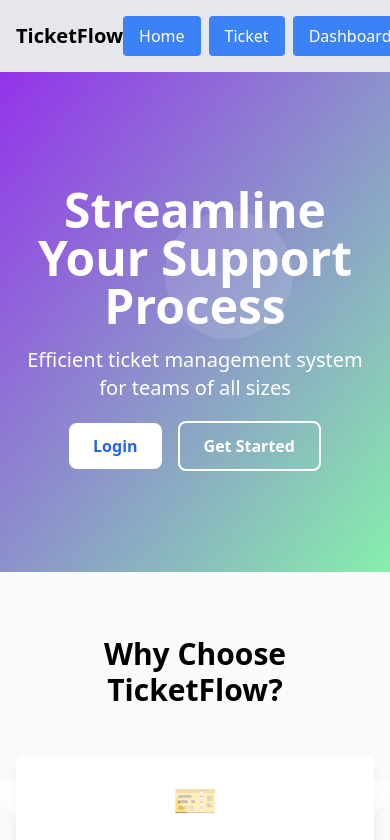
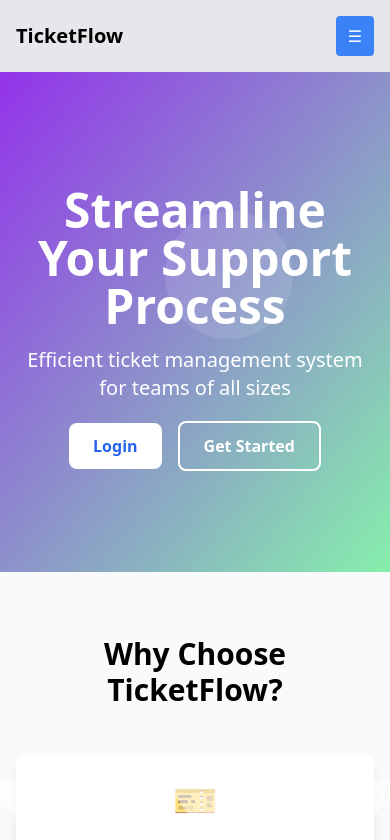
Before and after one commit to Aaron-ojo/HNG-INTERNSHIP, a React (Vite) app in the folder ticketing/: page / in a window 390 px wide. Shown: the top 840 px of the page. Built offline with nearby package versions, Linux system fonts and the light colour scheme.

Commit message:
hamburger menu

```diff
--- a/ticketing/src/Layout/Header.jsx
+++ b/ticketing/src/Layout/Header.jsx
@@ -1,30 +1,72 @@
-import React from "react";
+import React, { useState } from "react";
 import { Link } from "react-router-dom";
 
 const Header = () => {
+  const [isMenuOpen, setIsMenuOpen] = useState(false);
+
   return (
     <header className="bg-gray-200 shadow-lg">
       <div className="container mx-auto px-4 py-4">
         <div className="flex justify-between items-center">
           <div className="text-xl font-bold">TicketFlow</div>
-          <div className="flex space-x-2">
-            <Link to="/" className="bg-blue-500 text-white px-4 py-2 rounded">
+
+          {/* Desktop Menu - hidden on mobile */}
+          <div className="hidden md:flex space-x-4">
+            <Link
+              to="/"
+              className="bg-blue-500 text-white px-4 py-2 rounded hover:bg-blue-600 transition"
+            >
               Home
             </Link>
             <Link
               to="/ticketmanagement"
-              className="bg-blue-500 text-white px-4 py-2 rounded"
+              className="bg-blue-500 text-white px-4 py-2 rounded hover:bg-blue-600 transition"
             >
               Ticket
             </Link>
             <Link
               to="/dashboard"
-              className="bg-blue-500 text-white px-4 py-2 rounded"
+              className="bg-blue-500 text-white px-4 py-2 rounded hover:bg-blue-600 transition"
             >
               Dashboard
             </Link>
           </div>
+
+          {/* Mobile Menu Button */}
+          <button
+            className="md:hidden bg-blue-500 text-white px-3 py-2 rounded"
+            onClick={() => setIsMenuOpen(!isMenuOpen)}
+          >
+            ☰
+          </button>
         </div>
+
+        {/* Mobile Menu - shown when hamburger is clicked */}
+        {isMenuOpen && (
+          <div className="md:hidden mt-4 space-y-2">
+            <Link
+              to="/"
+              className="block bg-blue-500 text-white px-4 py-2 rounded hover:bg-blue-600 transition"
+              onClick={() => setIsMenuOpen(false)}
+            >
+              Home
+            </Link>
+            <Link
+              to="/ticketmanagement"
+              className="block bg-blue-500 text-white px-4 py-2 rounded hover:bg-blue-600 transition"
+              onClick={() => setIsMenuOpen(false)}
+            >
+              Ticket
+            </Link>
+            <Link
+              to="/dashboard"
+              className="block bg-blue-500 text-white px-4 py-2 rounded hover:bg-blue-600 transition"
+              onClick={() => setIsMenuOpen(false)}
+            >
+              Dashboard
+            </Link>
+          </div>
+        )}
       </div>
     </header>
   );
```
